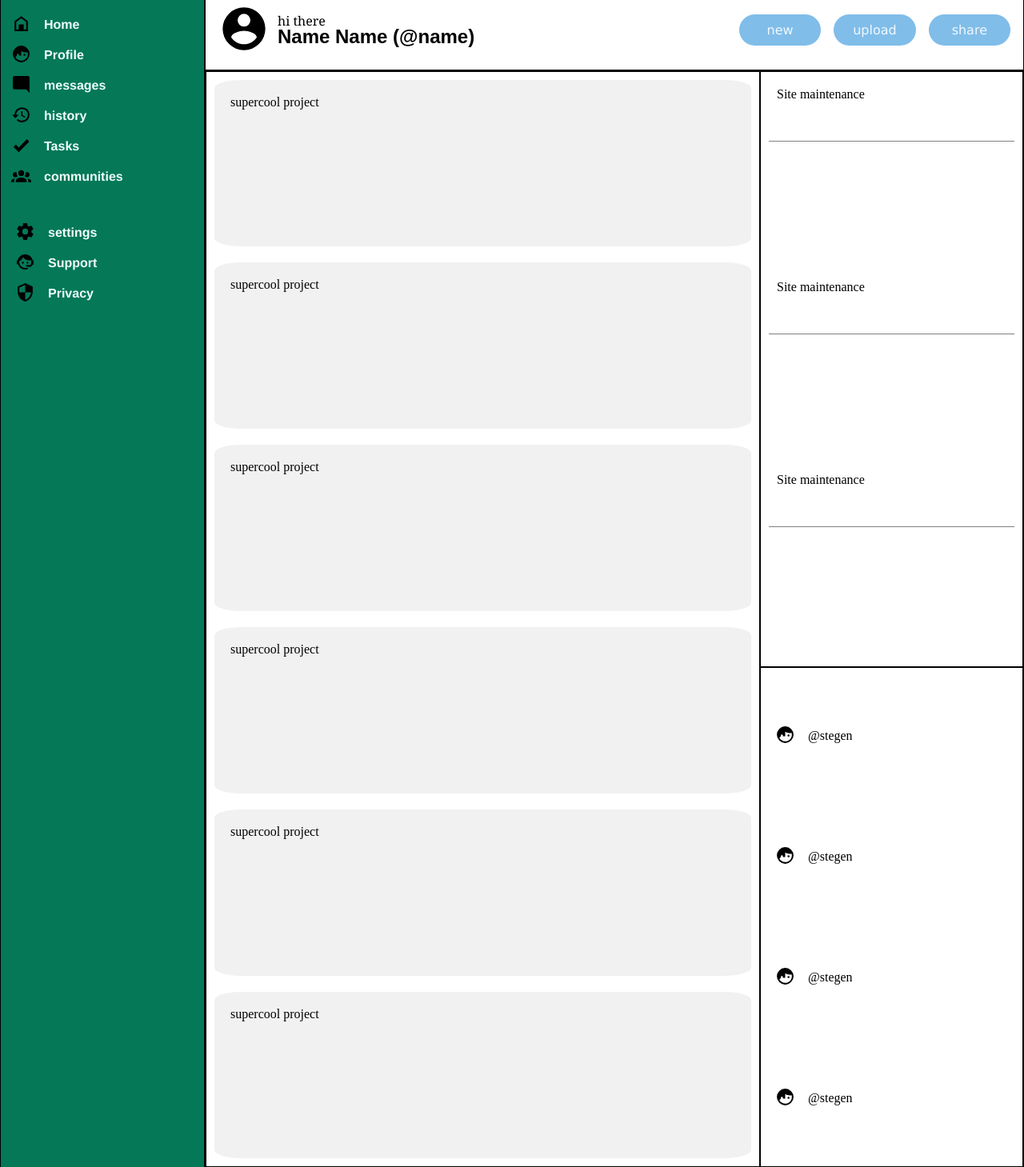
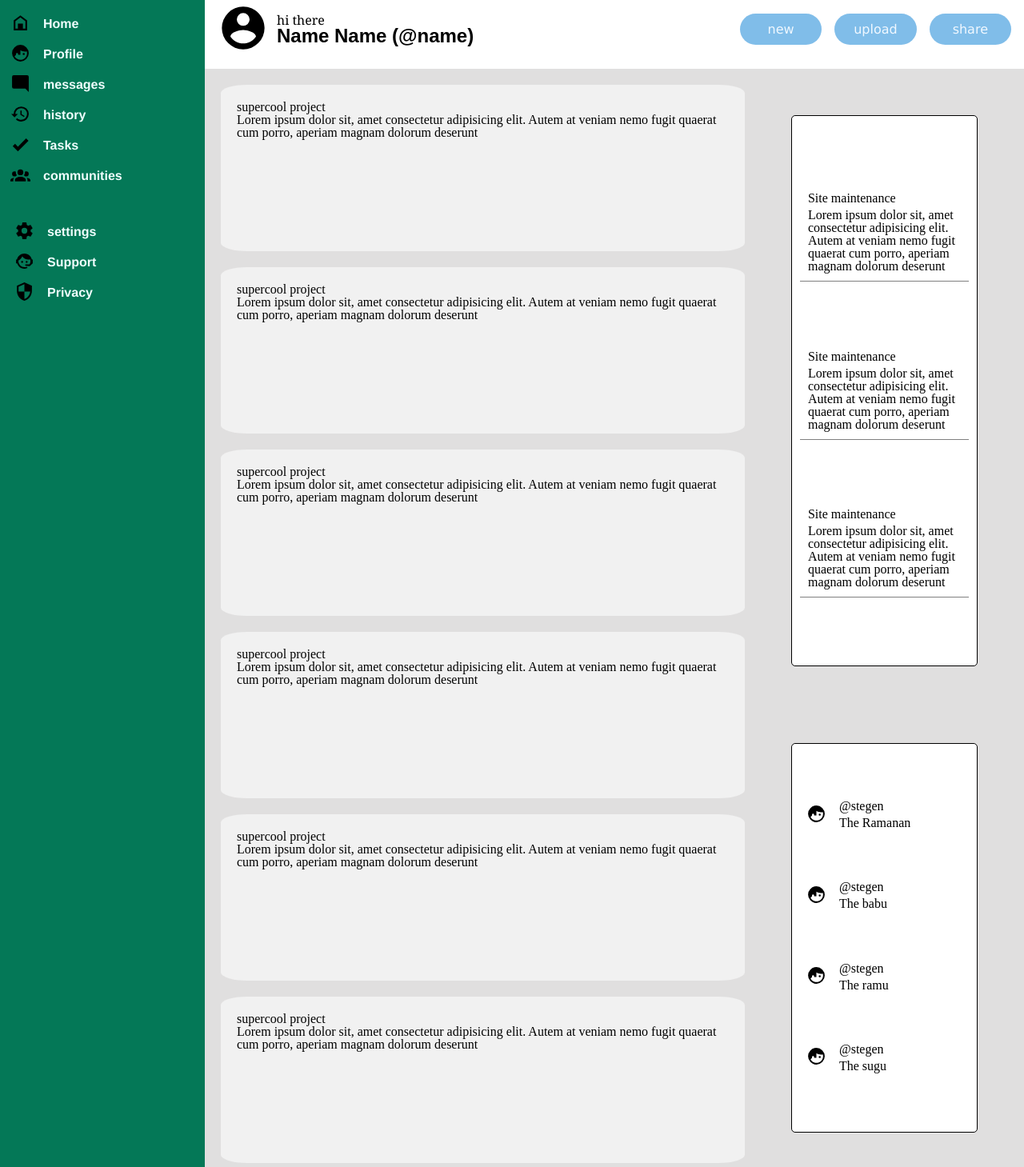
Before and after one commit to nazalnihad/admin_dashboard, a plain HTML site: page index.html in a window 1280 px wide. Shown: the part 75-1534 px from the top of the page at 80% size. Drawn offline with Linux system fonts and the light colour scheme.

Commit message:
texts inside content to fix , border styling to add , theme and final touches to do

```diff
--- a/index.html
+++ b/index.html
@@ -117,7 +117,10 @@
       <div class="projects">
         <div class="project">
           <h2>supercool project</h2>
-          <p></p>
+          <p>
+            Lorem ipsum dolor sit, amet consectetur adipisicing elit. Autem at
+            veniam nemo fugit quaerat cum porro, aperiam magnam dolorum deserunt
+          </p>
           <div class="content_icons">
             <div class="content_icon"></div>
             <div class="content_icon"></div>
@@ -126,7 +129,10 @@
         </div>
         <div class="project">
           <h2>supercool project</h2>
-          <p></p>
+          <p>
+            Lorem ipsum dolor sit, amet consectetur adipisicing elit. Autem at
+            veniam nemo fugit quaerat cum porro, aperiam magnam dolorum deserunt
+          </p>
           <div class="content_icons">
             <div class="content_icon"></div>
             <div class="content_icon"></div>
@@ -135,7 +141,10 @@
         </div>
         <div class="project">
           <h2>supercool project</h2>
-          <p></p>
+          <p>
+            Lorem ipsum dolor sit, amet consectetur adipisicing elit. Autem at
+            veniam nemo fugit quaerat cum porro, aperiam magnam dolorum deserunt
+          </p>
           <div class="content_icons">
             <div class="content_icon"></div>
             <div class="content_icon"></div>
@@ -144,7 +153,10 @@
         </div>
         <div class="project">
           <h2>supercool project</h2>
-          <p></p>
+          <p>
+            Lorem ipsum dolor sit, amet consectetur adipisicing elit. Autem at
+            veniam nemo fugit quaerat cum porro, aperiam magnam dolorum deserunt
+          </p>
           <div class="content_icons">
             <div class="content_icon"></div>
             <div class="content_icon"></div>
@@ -153,7 +165,10 @@
         </div>
         <div class="project">
           <h2>supercool project</h2>
-          <p></p>
+          <p>
+            Lorem ipsum dolor sit, amet consectetur adipisicing elit. Autem at
+            veniam nemo fugit quaerat cum porro, aperiam magnam dolorum deserunt
+          </p>
           <div class="content_icons">
             <div class="content_icon"></div>
             <div class="content_icon"></div>
@@ -162,7 +177,10 @@
         </div>
         <div class="project">
           <h2>supercool project</h2>
-          <p></p>
+          <p>
+            Lorem ipsum dolor sit, amet consectetur adipisicing elit. Autem at
+            veniam nemo fugit quaerat cum porro, aperiam magnam dolorum deserunt
+          </p>
           <div class="content_icons">
             <div class="content_icon"></div>
             <div class="content_icon"></div>
@@ -174,15 +192,24 @@
       <div class="announcments">
         <div class="announcment">
           <h2>Site maintenance</h2>
-          <p></p>
+          <p>
+            Lorem ipsum dolor sit, amet consectetur adipisicing elit. Autem at
+            veniam nemo fugit quaerat cum porro, aperiam magnam dolorum deserunt
+          </p>
         </div>
         <div class="announcment">
           <h2>Site maintenance</h2>
-          <p></p>
+          <p>
+            Lorem ipsum dolor sit, amet consectetur adipisicing elit. Autem at
+            veniam nemo fugit quaerat cum porro, aperiam magnam dolorum deserunt
+          </p>
         </div>
         <div class="announcment">
           <h2>Site maintenance</h2>
-          <p></p>
+          <p>
+            Lorem ipsum dolor sit, amet consectetur adipisicing elit. Autem at
+            veniam nemo fugit quaerat cum porro, aperiam magnam dolorum deserunt
+          </p>
         </div>
       </div>
 
@@ -193,7 +220,7 @@
           </div>
           <div class="trending_label">
             <h3>@stegen</h3>
-            <p></p>
+            <p>The Ramanan</p>
           </div>
         </div>
         <div class="trending">
@@ -202,7 +229,7 @@
           </div>
           <div class="trending_label">
             <h3>@stegen</h3>
-            <p></p>
+            <p>The babu</p>
           </div>
         </div>
         <div class="trending">
@@ -211,7 +238,7 @@
           </div>
           <div class="trending_label">
             <h3>@stegen</h3>
-            <p></p>
+            <p>The ramu</p>
           </div>
         </div>
         <div class="trending">
@@ -220,7 +247,7 @@
           </div>
           <div class="trending_label">
             <h3>@stegen</h3>
-            <p></p>
+            <p>The sugu</p>
           </div>
         </div>
       </div>
--- a/style.css
+++ b/style.css
@@ -46,7 +46,7 @@ body {
 header{
 	grid-column: 2/5;
 	grid-row: 1/2;
-	border: 1px solid black;
+	/* border: 1px solid black; */
 }
 .search_part,.intro{
 	display: flex;
@@ -129,7 +129,7 @@ header .notification{
 	/* padding: 10px; */
 	grid-column: 1/2;
 	grid-row: 1/5;
-	border: 1px solid black;
+	/* border: 1px solid black; */
 	display: flex;
 	flex-direction: column;
 	gap: 2rem;
@@ -186,8 +186,9 @@ header .notification{
 .content{
 	grid-column: 2/5;
 	grid-row: 2/5;
-	border: 1px solid black;
+	/* border: 1px solid black; */
 	display: grid;
+	padding: 10px;
 }
 .projects{
 	display: grid;
@@ -196,7 +197,7 @@ header .notification{
 	padding: 10px;
 	grid-column: 1/4;
 	grid-row: 1/5;
-	border: 1px solid black;
+	/* border: 1px solid black; */
 }
   .project {
 	background-color: #f1f1f1;
@@ -215,17 +216,22 @@ header .notification{
 	padding: 10px;
 	grid-column: 4/5;
 	grid-row: 1/3;
-	display: grid;
-	grid-template-columns: repeat(auto-fit, minmax(200px, 1fr));
+	display: flex;
+	flex-direction: column;
+	justify-content: space-evenly;
 	border: 1px solid black;
+	margin: 3rem;
+	border-radius: 5px;
 }
 .announcment{
-	/* width: auto; */
-	height: 7vh;
+	max-width:20vw;
 	padding: 10px;
+	margin: 0;
+	display: flex;
+	flex-direction: column;
+	gap: 5px;
 	border-bottom: 1px solid gray;
 }
-
 /* -------------------------------------------------------- */
 .trendings{
 	padding: 10px;
@@ -233,10 +239,28 @@ header .notification{
 	grid-column: 4/5;
 	border: 1px solid black;
 	display: grid;
-	grid-auto-columns: repeat(auto-fit,minmax(20px,1fr));
+	/* grid-auto-columns: repeat(auto-fit,minmax(20px,1fr)); */
+	display: flex;
+	flex-direction: column;
+	justify-content: space-evenly;
+	border: 1px solid black;
+	margin: 3rem;
+	border-radius: 5px;
 }
 .trending{
 	display: flex;
 	align-items: center;
 	gap: 1rem;
+	margin-bottom: 4px;
 }
+.trending_label{
+	display: flex;
+	flex-direction: column;
+	gap: 5px;
+}
+main{
+	background-color: #e0dfdf;
+}
+header,.trendings,.announcments{
+	background-color: white;
+}
```
